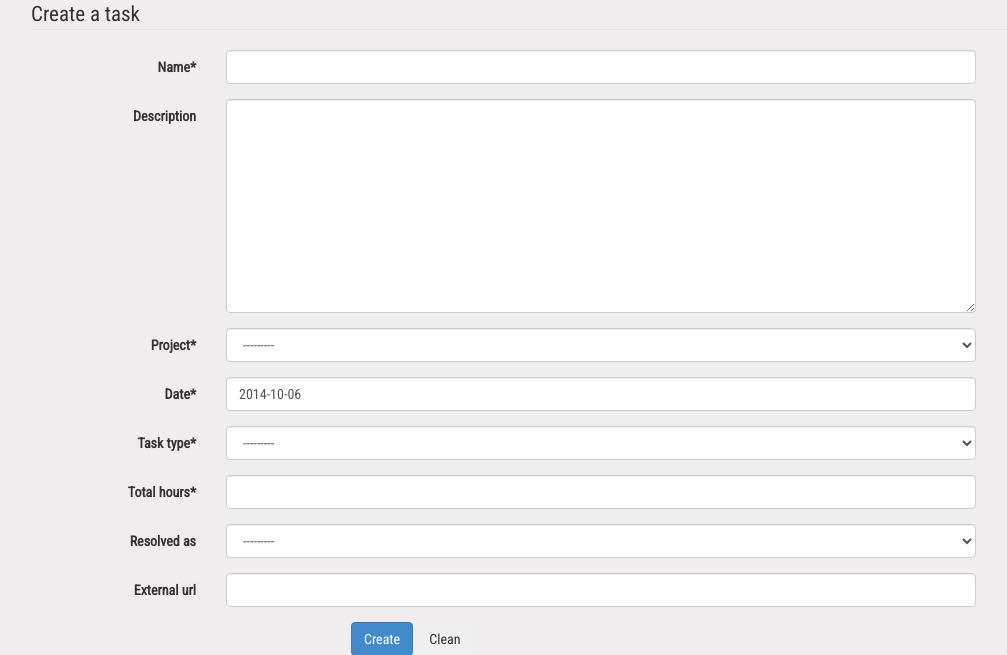
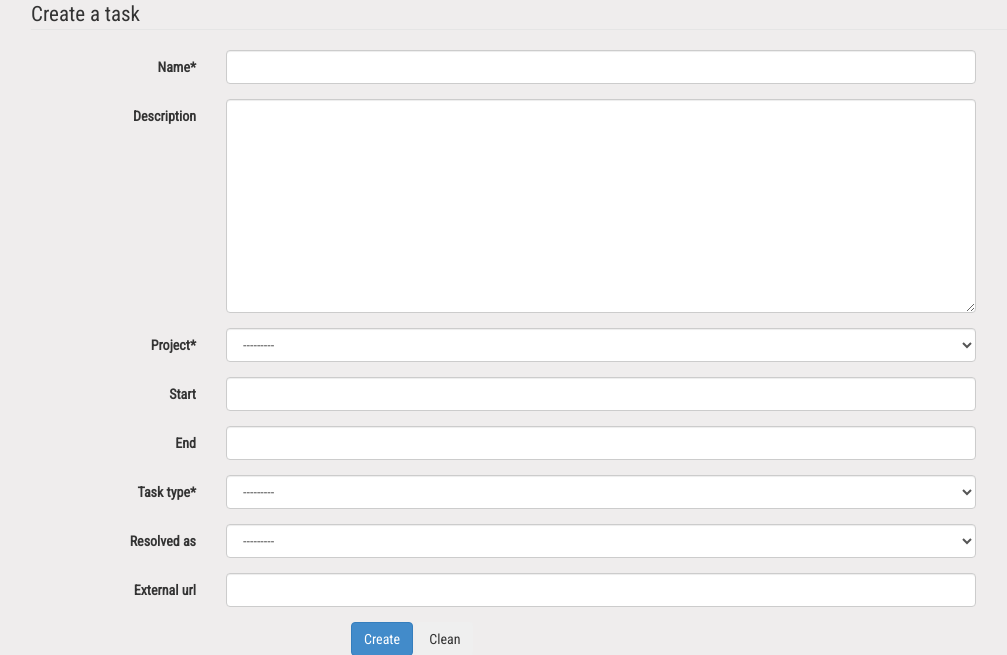
Before and after one commit to MSA-Argentina/relojito_project, a Django app: page /task/new/ in a window 1280 px wide. Shown: the part 61-716 px from the top of the page, without its empty margins (39-1046 px from the left). Run offline with Django 3.2, Linux system fonts and the light colour scheme; data that the repository does not hold is empty; some libraries are stand-ins or nearby versions.

Commit message:
adding start-end range for tasks

```diff
--- a/relojito/app/admin.py
+++ b/relojito/app/admin.py
@@ -25,8 +25,7 @@ class ResolutionTypeAdmin(admin.ModelAdmin):
 
 
 class TaskAdmin(admin.ModelAdmin):
-    list_display = ('name', 'project', 'date', 'owner', 'task_type',
-                    'total_hours')
+    list_display = ('name', 'project', 'start', 'end', 'owner', 'task_type')
     list_filter = ('project', 'task_type')
 
 admin.site.register(Client, ClientAdmin)
--- a/relojito/app/forms.py
+++ b/relojito/app/forms.py
@@ -80,10 +80,11 @@ class CreateTaskForm(ModelForm):
                 Field('name', required=True),
                 Field('description'),
                 Field('project', required=True),
-                Field('date', css_class='dtpicker date',
-                      data_date_format="YYYY-MM-DD"),
+                Field('start', css_class='dtpicker datetime',
+                      data_date_format="YYYY-MM-DD HH:mm"),
+                Field('end', css_class='dtpicker datetime',
+                      data_date_format="YYYY-MM-DD HH:mm"),
                 Field('task_type'),
-                Field('total_hours'),
                 Field('resolved_as'),
                 Field('external_url')),
             FormActions(
@@ -98,8 +99,8 @@ class CreateTaskForm(ModelForm):
                   'description',
                   'project',
                   'task_type',
-                  'date',
-                  'total_hours',
+                  'start',
+                  'end',
                   'resolved_as',
                   'external_url'
         ]
@@ -119,11 +120,12 @@ class EditTaskForm(ModelForm):
                 _('Edit Task'),
                 'name',
                 'project',
+                Field('start', css_class='dtpicker datetime',
+                      data_date_format="YYYY-MM-DD HH:mm"),
+                Field('end', css_class='dtpicker datetime',
+                      data_date_format="YYYY-MM-DD HH:mm"),
                 'task_type',
                 'description',
-                Field('date', css_class='dtpicker date',
-                      data_date_format="YYYY-MM-DD"),
-                'total_hours',
                 'resolved_as',
                 'external_url',
                 'owner'
--- a/relojito/app/models.py
+++ b/relojito/app/models.py
@@ -1,5 +1,3 @@
-import datetime
-
 from django.core.validators import RegexValidator, MinValueValidator
 from django.contrib.auth.models import User
 from django.db import models
@@ -83,12 +81,8 @@ class Task(models.Model):
     project = models.ForeignKey(Project)
     task_type = models.ForeignKey(TaskType)
     description = models.TextField(max_length=200, null=True, blank=True)
-    date = models.DateField(default=datetime.date.today())
-    total_hours = models.FloatField(validators=[
-        MinValueValidator(0.5),
-        RegexValidator(r'^(\d(\.[05])?)$',
-                       'Only .5 numbers'),
-    ])
+    start = models.DateTimeField(null=True, blank=True)
+    end = models.DateTimeField(null=True, blank=True)
     resolved_as = models.ForeignKey(ResolutionType, null=True, blank=True)
     external_url = models.URLField(null=True, blank=True)
 
@@ -106,13 +100,20 @@ class Task(models.Model):
     def get_absolute_url(self):
         return "/task/%i/" % self.pk
 
+    @property
+    def total_hours(self):
+        diff = self.end - self.start
+
+        return float(diff.seconds / 3600.0)
+
     def to_dict(self):
         d = {
             "id": self.pk,
             "title": self.name,
-            "start": self.date,
+            "start": self.start,
+            "end": self.end,
             "url": self.get_absolute_url(),
-            "allDay": True,
+            "allDay": False,
             "color": self.project.color,
             "textColor": "black"
         }
--- a/relojito/app/views.py
+++ b/relojito/app/views.py
@@ -3,7 +3,6 @@ from braces.views import (JSONResponseMixin, LoginRequiredMixin,
 from django.contrib.auth import authenticate, login, logout
 from django.contrib.auth.decorators import login_required
 from django.core.urlresolvers import reverse_lazy
-from django.db.models import Sum
 from django.http import HttpResponseRedirect, JsonResponse
 from django.shortcuts import render_to_response
 from django.template import RequestContext
@@ -20,15 +19,16 @@ from .models import Project, Task
 @login_required
 def total_tasks(request):
     user = request.user
-    taskset = set([t.date for t in Task.objects.filter(owner=user)])
+    taskset = set([t.start.date() for t in Task.objects.filter(owner=user)])
     total = []
     for t in taskset:
         d = {}
         d['allDay'] = True
         d['start'] = t
-        tx = Task.objects.filter(date=t, owner=user).aggregate(
-            Sum('total_hours'))
-        d['title'] = str(tx['total_hours__sum']) + ' hs'
+        totals = sum([t.total_hours for t in Task.objects.filter(
+            start__contains=t,
+            owner=user)])
+        d['title'] = str(totals) + ' hs'
         total.append(d)
     return JsonResponse(total, safe=False)
 
@@ -88,7 +88,8 @@ class TaskAjaxDetail(JSONResponseMixin, DetailView):
         context_dict = {
             u"id": self.object.id,
             u"title": self.object.name,
-            u"start": self.object.date,
+            u"start": self.object.start,
+            u"end": self.object.end,
             u"allDay": False
         }
 
@@ -163,6 +164,7 @@ class CreateProject(LoginRequiredMixin,
         project.description = form.cleaned_data['description']
         project.client = form.cleaned_data['client']
         project.external_url = form.cleaned_data['external_url']
+        project.color = form.cleaned_data['color']
         project.owner = self.request.user
 
         project.save()
@@ -210,10 +212,10 @@ class CreateTask(LoginRequiredMixin, StaticContextMixin, CreateView):
         task = Task()
         task.name = form.cleaned_data['name']
         task.description = form.cleaned_data['description']
-        task.date = form.cleaned_data['date']
         task.project = form.cleaned_data['project']
         task.task_type = form.cleaned_data['task_type']
-        task.total_hours = form.cleaned_data['total_hours']
+        task.start = form.cleaned_data['start']
+        task.end = form.cleaned_data['end']
         task.resolved_as = form.cleaned_data['resolved_as']
         task.external_url = form.cleaned_data['external_url']
         task.owner = self.request.user
--- a/relojito/static/js/main.js
+++ b/relojito/static/js/main.js
@@ -1,10 +1,10 @@
 $(document).ready(function() {
     $('#calendar').fullCalendar({
-        defaultView: 'basicWeek',
+        defaultView: 'agendaDay',
         header: {
             left: 'prev, next today',
             center: 'title',
-            right: 'month, basicWeek, basicDay'
+            right: 'month, basicWeek, agendaDay'
         },
         eventSources: [
             '/tasks/json/',
@@ -17,6 +17,10 @@ $(function() {
     // time fields
     $('.dtpicker.date').datetimepicker({
         pickTime: false
+    });
+    $('.dtpicker.datetime').datetimepicker({
+      minuteStepping: 30,
+      sideBySide: true
     });
 
     $('.color_field').spectrum({
```
Also changed, not shown: relojito/templates/task_detail.html (+7 -2 lines), relojito/app/migrations/0001_initial.py (deleted), relojito/app/migrations/__init__.py (deleted).
